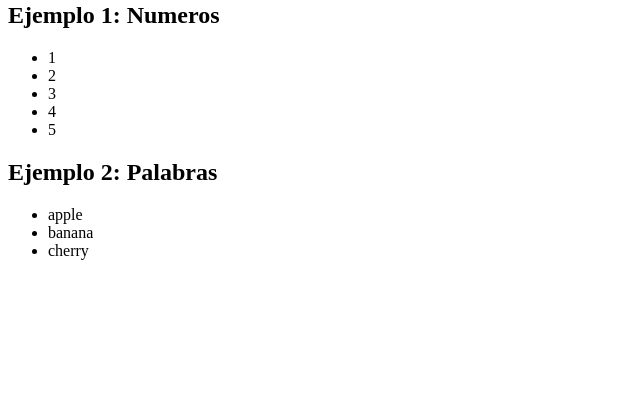
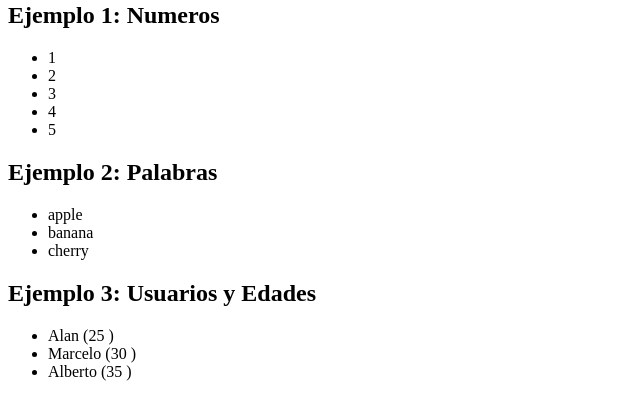
Before and after one commit to RdrigoFH/Pweb2-Django3, a Django app: page /catalog/ in a window 1280 px wide. Shown: the part 351-771 px from the top of the page, without its empty margins (0-640 px from the left). Run offline with Django 5.2, Linux system fonts and the light colour scheme.

Commit message:
Se implementa un tercer ejemplo usando del mismo modo que el ejemplo 01 y 02, las vistas definidas en views.py donde se muestran a los usuarios con sus edades

```diff
--- a/myproject/myapp/templates/index.html
+++ b/myproject/myapp/templates/index.html
@@ -31,6 +31,12 @@
         {% endfor %}
     </ul>
 
+    <h2>Ejemplo 3: Usuarios y Edades</h2>
+    <ul>
+        {% for user in users %}
+            <li>{{ user.name }} ({{ user.age }} )</li>
+        {% endfor %}
+    </ul>
 
 </body>
 </html>
```
